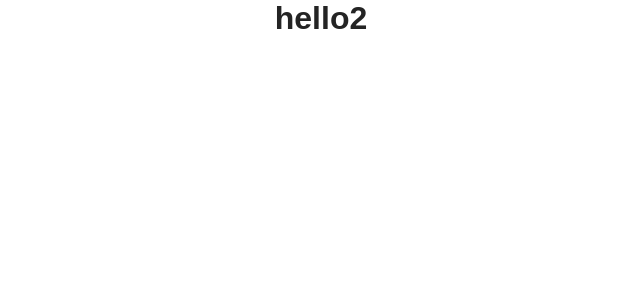
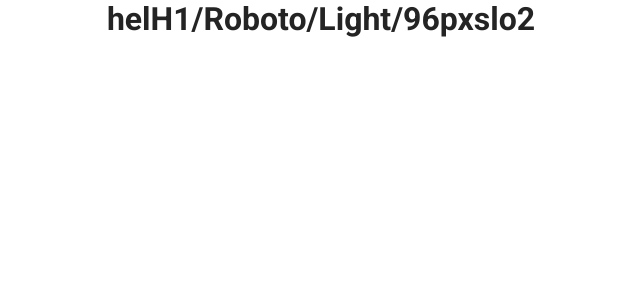
Before and after one commit to BekhzodAliakbarov1/ezload, a React (Create React App) app: page /auth/me in a window 1280 px wide. Shown: the top 300 px of the page, without its empty margins (319-959 px from the left). Built offline with nearby package versions, Linux system fonts and the light colour scheme.

Commit message:
font family is succesffuly added

```diff
--- a/public/index.html
+++ b/public/index.html
@@ -15,6 +15,12 @@
       user's mobile device or desktop. See https://developers.google.com/web/fundamentals/web-app-manifest/
     -->
     <link rel="manifest" href="%PUBLIC_URL%/manifest.json" />
+    <link rel="preconnect" href="https://fonts.googleapis.com" />
+    <link rel="preconnect" href="https://fonts.gstatic.com" crossorigin />
+    <link
+      href="https://fonts.googleapis.com/css2?family=Roboto:ital,wght@0,100;0,300;0,400;0,500;0,700;0,900;1,100;1,300;1,400;1,500;1,700;1,900&display=swap"
+      rel="stylesheet"
+    />
     <!--
       Notice the use of %PUBLIC_URL% in the tags above.
       It will be replaced with the URL of the `public` folder during the build.
--- a/src/App.css
+++ /dev/null
@@ -1,38 +0,0 @@
-.App {
-  text-align: center;
-}
-
-.App-logo {
-  height: 40vmin;
-  pointer-events: none;
-}
-
-@media (prefers-reduced-motion: no-preference) {
-  .App-logo {
-    animation: App-logo-spin infinite 20s linear;
-  }
-}
-
-.App-header {
-  background-color: #282c34;
-  min-height: 100vh;
-  display: flex;
-  flex-direction: column;
-  align-items: center;
-  justify-content: center;
-  font-size: calc(10px + 2vmin);
-  color: white;
-}
-
-.App-link {
-  color: #61dafb;
-}
-
-@keyframes App-logo-spin {
-  from {
-    transform: rotate(0deg);
-  }
-  to {
-    transform: rotate(360deg);
-  }
-}
--- a/src/index.css
+++ /dev/null
@@ -1,13 +0,0 @@
-body {
-  margin: 0;
-  font-family: -apple-system, BlinkMacSystemFont, 'Segoe UI', 'Roboto', 'Oxygen',
-    'Ubuntu', 'Cantarell', 'Fira Sans', 'Droid Sans', 'Helvetica Neue',
-    sans-serif;
-  -webkit-font-smoothing: antialiased;
-  -moz-osx-font-smoothing: grayscale;
-}
-
-code {
-  font-family: source-code-pro, Menlo, Monaco, Consolas, 'Courier New',
-    monospace;
-}
--- a/src/styles/global.ts
+++ b/src/styles/global.ts
@@ -14,6 +14,9 @@
     height: 100%;
     text-align: center;
     width: 100%;
+  }
+  h1,h2,h3,h4,h5,h6,a{
+    font-family: 'Roboto', sans-serif
   }
   a {
     text-decoration: none;
--- a/src/views/auth/auth-views.tsx
+++ b/src/views/auth/auth-views.tsx
@@ -45,8 +45,8 @@
     </ExampleDiv>
   );
 };
-const Example1 = () => <Text>hello1</Text>;
-const Example2 = () => <Text>hello2</Text>;
+const Example1 = () => <Text>helH1/Roboto/Light/96pxlo1</Text>;
+const Example2 = () => <Text>helH1/Roboto/Light/96pxslo2</Text>;
 
 export const AuthViews = () => (
   <Routes>
```
Also changed, not shown: src/logo.svg (deleted).
